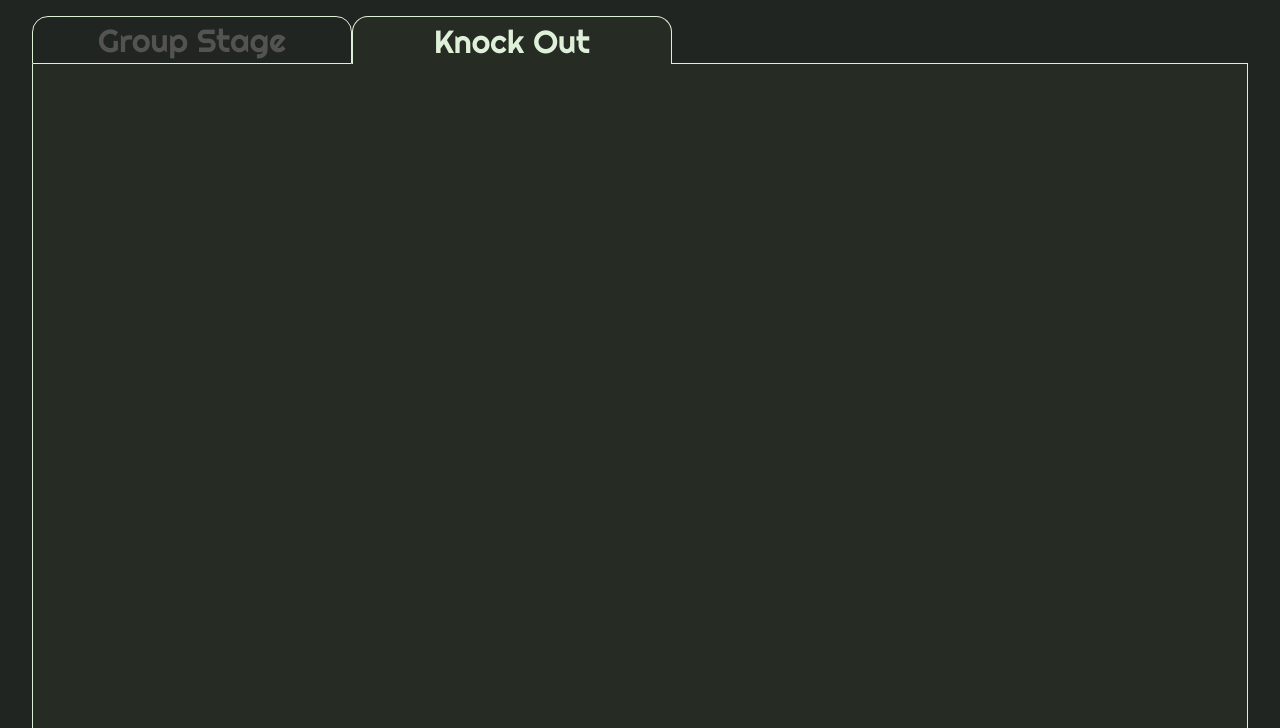
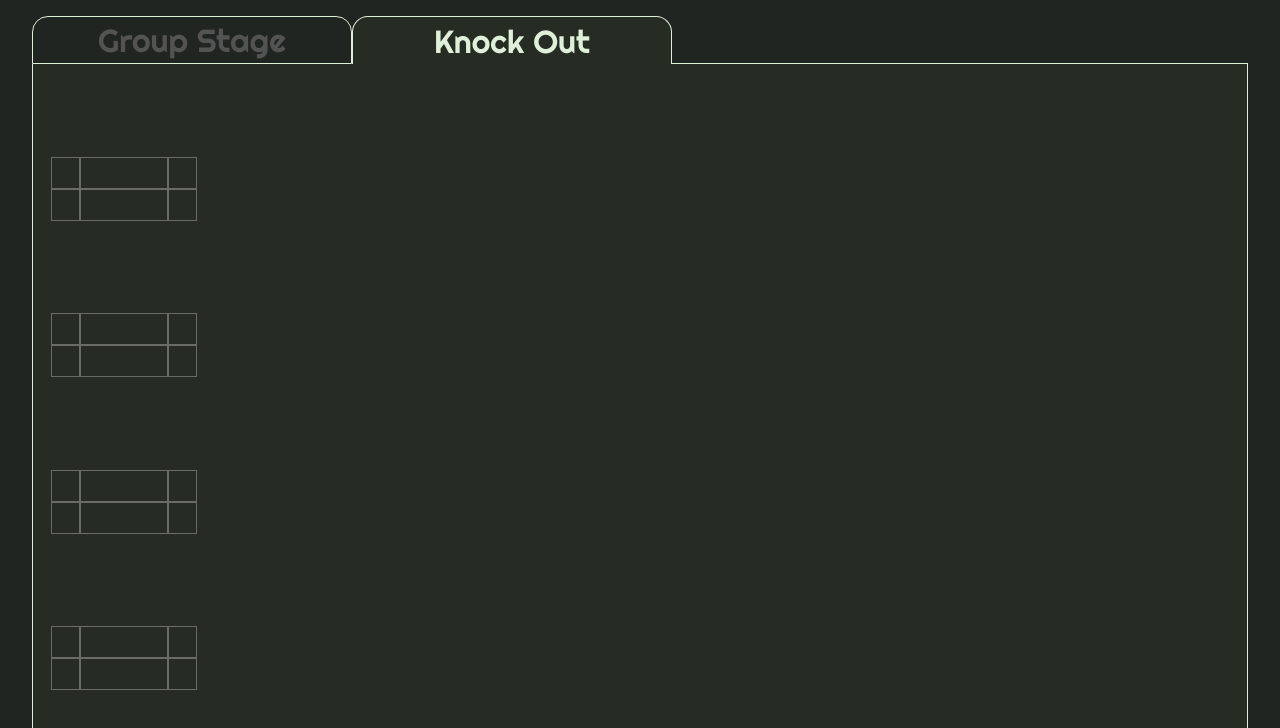
Before and after one commit to Guijss/worldCupTracker, a React (Create React App) app: page / in a window 1280 px wide. Both pictures are taken after a click on the element "Knock Out". Shown: the top 728 px of the page. Built offline with nearby package versions, Linux system fonts and the light colour scheme.

Commit message:
refactored games code for more efficiency.

```diff
--- a/src/App.js
+++ b/src/App.js
@@ -2,6 +2,7 @@ import { useState } from 'react';
 import GroupStage from './components/GroupStage';
 import styled from 'styled-components';
 import KnockOut from './components/KnockOut';
+import { groupsObj } from './groups';
 
 const PageContainer = styled.div`
   position: relative;
@@ -64,16 +65,43 @@ const Tracker = styled.div`
 function App() {
   const [phase, setPhase] = useState(1); //1 = group stage, 2 = knockout.
   const [points, setPoints] = useState(new Array(8).fill(new Array(4).fill(0)));
+  const [groups, setGroups] = useState(groupsObj);
   const [goals, setGoals] = useState(
     new Array(8).fill([
-      ['', ''],
-      ['', ''],
-      ['', ''],
-      ['', ''],
-      ['', ''],
-      ['', ''],
+      [
+        [0, ''],
+        [1, ''],
+      ],
+      [
+        [2, ''],
+        [3, ''],
+      ],
+      [
+        [0, ''],
+        [2, ''],
+      ],
+      [
+        [3, ''],
+        [1, ''],
+      ],
+      [
+        [3, ''],
+        [0, ''],
+      ],
+      [
+        [1, ''],
+        [2, ''],
+      ],
     ])
   );
+  // const pairings = [
+  //   [0, 1],
+  //   [2, 3],
+  //   [0, 2],
+  //   [3, 1],
+  //   [3, 0],
+  //   [1, 2],
+  // ];
 
   const handleClick = (num) => {
     setPhase(num);
@@ -107,6 +135,8 @@ function App() {
       <Tracker>
         {phase === 1 ? (
           <GroupStage
+            groups={groups}
+            setGroups={setGroups}
             goals={goals}
             setGoals={setGoals}
             points={points}
--- a/src/components/GroupStage.js
+++ b/src/components/GroupStage.js
@@ -1,7 +1,6 @@
 import styled from 'styled-components';
 import Table from './Table';
 import Games from './Games';
-import { groups } from '../groups';
 
 const GroupStageContainer = styled.div`
   position: relative;
@@ -57,21 +56,29 @@ const GamesContainer = styled.div`
   align-items: center;
 `;
 
-const GroupStage = ({ goals, setGoals, points, setPoints }) => {
+const GroupStage = ({
+  groups,
+  setGroups,
+  goals,
+  setGoals,
+  points,
+  setPoints,
+}) => {
   return (
     <GroupStageContainer>
       {groups.map((e, i) => {
         return (
-          <GroupPanel key={i} gridArea={e}>
+          <GroupPanel key={i} gridArea={e.name.toLowerCase()}>
             <Title>Group {e.name}</Title>
             <TableContainer>
-              <Table group={e} points={points[i]} />
+              <Table group={e} />
             </TableContainer>
             <GamesContainer>
               <Games
                 goals={goals[i]}
                 setGoals={setGoals}
                 group={e}
+                setGroups={setGroups}
                 idx={i}
                 setPoints={setPoints}
               />
--- a/src/components/KnockOut.js
+++ b/src/components/KnockOut.js
@@ -1,4 +1,5 @@
 import styled from 'styled-components';
+import Match from './Match';
 
 const KnockContainer = styled.div`
   position: relative;
@@ -13,7 +14,7 @@ const Of = styled.div`
   grid-area: ${(props) => props.area};
   display: flex;
   flex-direction: column;
-  justify-content: center;
+  justify-content: space-evenly;
   align-items: center;
 `;
 const Qf = styled.div`
@@ -21,7 +22,7 @@ const Qf = styled.div`
   grid-area: ${(props) => props.area};
   display: flex;
   flex-direction: column;
-  justify-content: center;
+  justify-content: space-evenly;
   align-items: center;
 `;
 
@@ -30,7 +31,7 @@ const Sf = styled.div`
   grid-area: ${(props) => props.area};
   display: flex;
   flex-direction: column;
-  justify-content: center;
+  justify-content: space-evenly;
   align-items: center;
 `;
 
@@ -39,14 +40,19 @@ const Fi = styled.div`
   grid-area: ${(props) => props.area};
   display: flex;
   flex-direction: column;
-  justify-content: center;
+  justify-content: space-evenly;
   align-items: center;
 `;
 
 const KnockOut = () => {
   return (
     <KnockContainer>
-      <Of area={'of1'} />
+      <Of area={'of1'}>
+        <Match />
+        <Match />
+        <Match />
+        <Match />
+      </Of>
       <Qf area={'qf1'} />
       <Sf area={'sf1'} />
       <Fi area={'fi'} />
--- /dev/null
+++ b/src/components/Match.js
@@ -0,0 +1,66 @@
+import styled from 'styled-components';
+
+const MatchContainer = styled.div`
+  position: relative;
+  height: 4rem;
+  width: 80%;
+  display: flex;
+  flex-direction: column;
+  justify-content: center;
+  align-items: center;
+`;
+
+const Line = styled.div`
+  position: relative;
+  height: 50%;
+  width: 100%;
+  display: grid;
+  grid-template-areas: 'flag name goal';
+  grid-template-columns: 1fr 3fr 1fr;
+`;
+
+const FlagContainer = styled.span`
+  position: relative;
+  grid-area: flag;
+  display: flex;
+  justify-content: center;
+  align-items: center;
+  border: 1px solid rgba(255, 255, 255, 0.3);
+`;
+
+const Name = styled.span`
+  position: relative;
+  grid-area: name;
+  border: 1px solid rgba(255, 255, 255, 0.3);
+  display: flex;
+  justify-content: center;
+  align-items: center;
+`;
+
+const Goal = styled.span`
+  position: relative;
+  grid-area: goal;
+  border: 1px solid rgba(255, 255, 255, 0.3);
+  display: flex;
+  justify-content: center;
+  align-items: center;
+`;
+
+const Match = () => {
+  return (
+    <MatchContainer>
+      <Line>
+        <FlagContainer />
+        <Name />
+        <Goal />
+      </Line>
+      <Line>
+        <FlagContainer />
+        <Name />
+        <Goal />
+      </Line>
+    </MatchContainer>
+  );
+};
+
+export default Match;
--- a/src/components/Table.js
+++ b/src/components/Table.js
@@ -49,20 +49,20 @@ const Points = styled.span`
 `;
 
 const Table = ({ group, points }) => {
-  let organizer = [];
-  for (let i = 0; i < points.length; i++) {
-    organizer.push([group.codes[i], group.teams[i], points[i]]);
-  }
-  organizer.sort((a, b) => b[2] - a[2]);
+  // let organizer = [];
+  // for (let i = 0; i < points.length; i++) {
+  //   organizer.push([group.codes[i], group.teams[i], points[i]]);
+  // }
+  // organizer.sort((a, b) => b[2] - a[2]);
   return (
     <Tab>
-      {organizer.map((e, i) => {
+      {group.table.map((e, i) => {
         return (
           <Line key={i} area={`line${i}`}>
             <FlagContainer>
-              <Flag country={e[0]} size={30} />
+              <Flag country={e[1]} size={30} />
             </FlagContainer>
-            <Name>{e[1]}</Name>
+            <Name>{e[0]}</Name>
             <Points>{e[2]}</Points>
           </Line>
         );
--- a/src/groups.js
+++ b/src/groups.js
@@ -1,42 +1,90 @@
-export const groups = [
+export const groupsObj = [
   {
     name: 'A',
     codes: ['QA', 'EC', 'SN', 'NL'],
     teams: ['Qatar', 'Equador', 'Senegal', 'Netherlands'],
+    table: [
+      ['Qatar', 'QA', 0],
+      ['Equador', 'EC', 0],
+      ['Senegal', 'SN', 0],
+      ['Netherlands', 'NL', 0],
+    ],
   },
   {
     name: 'B',
     codes: ['GB-ENG', 'IR', 'US', 'GB-WLS'],
     teams: ['England', 'IR Iran', 'USA', 'Wales'],
+    table: [
+      ['England', 'GB-ENG', 0],
+      ['IR Iran', 'IR', 0],
+      ['USA', 'US', 0],
+      ['Wales', 'GB-WLS', 0],
+    ],
   },
   {
     name: 'C',
     codes: ['AR', 'SA', 'MX', 'PL'],
     teams: ['Argentina', 'Saudi Arabia', 'Mexico', 'Poland'],
+    table: [
+      ['Argentina', 'AR', 0],
+      ['Saudi Arabia', 'SA', 0],
+      ['Mexico', 'MX', 0],
+      ['Poland', 'PL', 0],
+    ],
   },
   {
     name: 'D',
     codes: ['FR', 'AU', 'DK', 'TN'],
     teams: ['France', 'Australia', 'Denmark', 'Tunisia'],
+    table: [
+      ['France', 'FR', 0],
+      ['Australia', 'AU', 0],
+      ['Denmark', 'DK', 0],
+      ['Tunisia', 'TN', 0],
+    ],
   },
   {
     name: 'E',
     codes: ['ES', 'CR', 'DE', 'JP'],
     teams: ['Spain', 'Costa Rica', 'Germany', 'Japan'],
+    table: [
+      ['Spain', 'ES', 0],
+      ['Costa Rica', 'CR', 0],
+      ['Germany', 'DE', 0],
+      ['Japan', 'JP', 0],
+    ],
   },
   {
     name: 'F',
     codes: ['BE', 'CA', 'MA', 'HR'],
     teams: ['Belgium', 'Canada', 'Morocco', 'Croatia'],
+    table: [
+      ['Belgium', 'BE', 0],
+      ['Canada', 'CA', 0],
+      ['Morocco', 'MA', 0],
+      ['Croatia', 'HR', 0],
+    ],
   },
   {
     name: 'G',
     codes: ['BR', 'RS', 'CH', 'CM'],
     teams: ['Brazil', 'Serbia', 'Switzerland', 'Cameroon'],
+    table: [
+      ['Brazil', 'BR', 0],
+      ['Serbia', 'RS', 0],
+      ['Switzerland', 'CH', 0],
+      ['Cameroon', 'CM', 0],
+    ],
   },
   {
     name: 'H',
     codes: ['PT', 'GH', 'UY', 'KR'],
     teams: ['Portugal', 'Ghana', 'Uruguay', 'Korea Rep'],
+    table: [
+      ['Portugal', 'PT', 0],
+      ['Ghana', 'GH', 0],
+      ['Uruguay', 'UY', 0],
+      ['Korea Rep', 'KR', 0],
+    ],
   },
 ];
```
Also changed, not shown: src/components/Games.js (+76 -53 lines).
